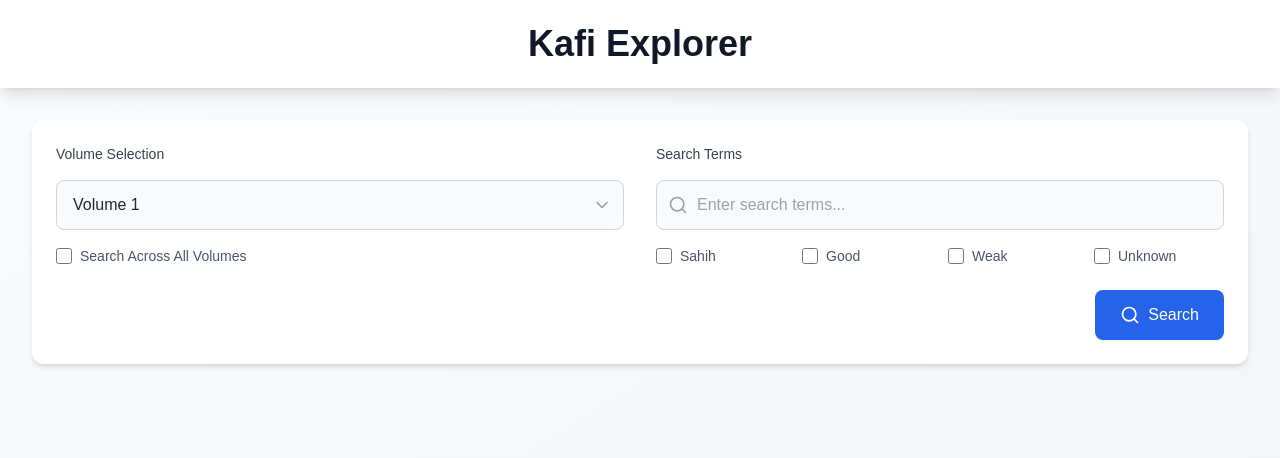
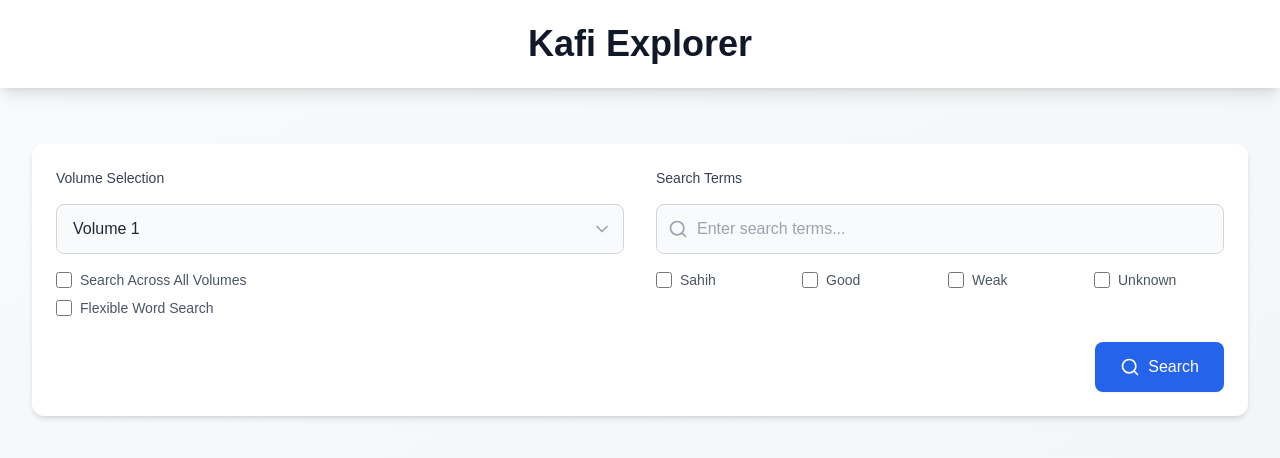
Before and after one commit to MMZaini/kafi-explorer, a Next.js app: page / in a window 1280 px wide. Shown: the top 458 px of the page. Built offline with nearby package versions, Linux system fonts and the light colour scheme.

Commit message:
add flexible word search feature

```diff
--- a/app/layout.tsx
+++ b/app/layout.tsx
@@ -14,8 +14,8 @@ const geistMono = localFont({
 });
 
 export const metadata: Metadata = {
-  title: "Create Next App",
-  description: "Generated by create next app",
+  title: "al-Kafi Explorer",
+  description: "al-Kafi Explorer by Mahdi Z",
 };
 
 export default function RootLayout({
--- a/app/page.tsx
+++ b/app/page.tsx
@@ -7,6 +7,8 @@ export default function Home() {
   const [volume, setVolume] = useState(1);
   const [searchTerm, setSearchTerm] = useState("");
   const [isLoading, setIsLoading] = useState(false);
+  const [flexibleSearch, setFlexibleSearch] = useState(false);
+
   interface SearchResult {
     volume: number;
     index: number;
@@ -123,7 +125,13 @@ export default function Home() {
               (majlisiGrading || unknownOnly) &&
               isGradingValid
             ) {
-              const isContentMatch = normalizedContent.includes(normalizedSearchTerm);
+              const isContentMatch = flexibleSearch
+                ? searchTerm
+                  .trim()
+                  .toLowerCase()
+                  .split(/\s+/)
+                  .every(word => normalizedContent.includes(word))
+                : normalizedContent.includes(normalizedSearchTerm);
 
               if (isContentMatch) {
                 results.push({
@@ -155,7 +163,22 @@ export default function Home() {
 
   const highlightSearchTerm = (text: string, term: string) => {
     if (!term || isArabic(term)) return text;
-    const regex = new RegExp(`(${term})`, "gi");
+
+    if (flexibleSearch) {
+      const words = term.trim().split(/\s+/);
+      const regex = new RegExp(`(${words.join('|')})`, 'gi');
+      return text.split(regex).map((part, index) =>
+        words.some(word => part.toLowerCase() === word.toLowerCase()) ? (
+          <span key={index} className="bg-yellow-200 font-bold">
+            {part}
+          </span>
+        ) : (
+          part
+        )
+      );
+    }
+
+    const regex = new RegExp(`(${term})`, 'gi');
     return text.split(regex).map((part, index) =>
       part.toLowerCase() === term.toLowerCase() ? (
         <span key={index} className="bg-yellow-200 font-bold">
@@ -179,7 +202,7 @@ export default function Home() {
       </div>
 
       {/* Search Controls */}
-      <div className="max-w-7xl mx-auto px-4 sm:px-6 lg:px-8 mt-8">
+      <div className="max-w-7xl mx-auto px-4 sm:px-6 lg:px-8 mt-14">
         <div className="bg-white rounded-xl shadow-md p-6 mb-8">
           <div className="grid grid-cols-1 md:grid-cols-2 gap-8">
             {/* Volume Selection */}
@@ -202,6 +225,7 @@ export default function Home() {
                 <ChevronDown className="absolute right-3 top-1/2 transform -translate-y-1/2 text-gray-400 pointer-events-none w-5 h-5" />
               </div>
 
+              <div className="flex flex-col space-y-2">
                 <div className="flex items-center space-x-2">
                   <input
                     id="searchAllVolumes"
@@ -213,6 +237,20 @@ export default function Home() {
                   <label htmlFor="searchAllVolumes" className="text-sm text-gray-600">
                     Search Across All Volumes
                   </label>
+                </div>
+
+                <div className="flex items-center space-x-2">
+                  <input
+                    id="flexibleSearch"
+                    type="checkbox"
+                    checked={flexibleSearch}
+                    onChange={(e) => setFlexibleSearch(e.target.checked)}
+                    className="w-4 h-4 text-blue-500 border-gray-300 rounded focus:ring-blue-500"
+                  />
+                  <label htmlFor="flexibleSearch" className="text-sm text-gray-600">
+                    Flexible Word Search
+                  </label>
+                </div>
               </div>
             </div>
 
```
Also changed, not shown: 1 other file (tests, documents, lock files or other folders). Lines whose indentation alone changed are shown as unchanged.
